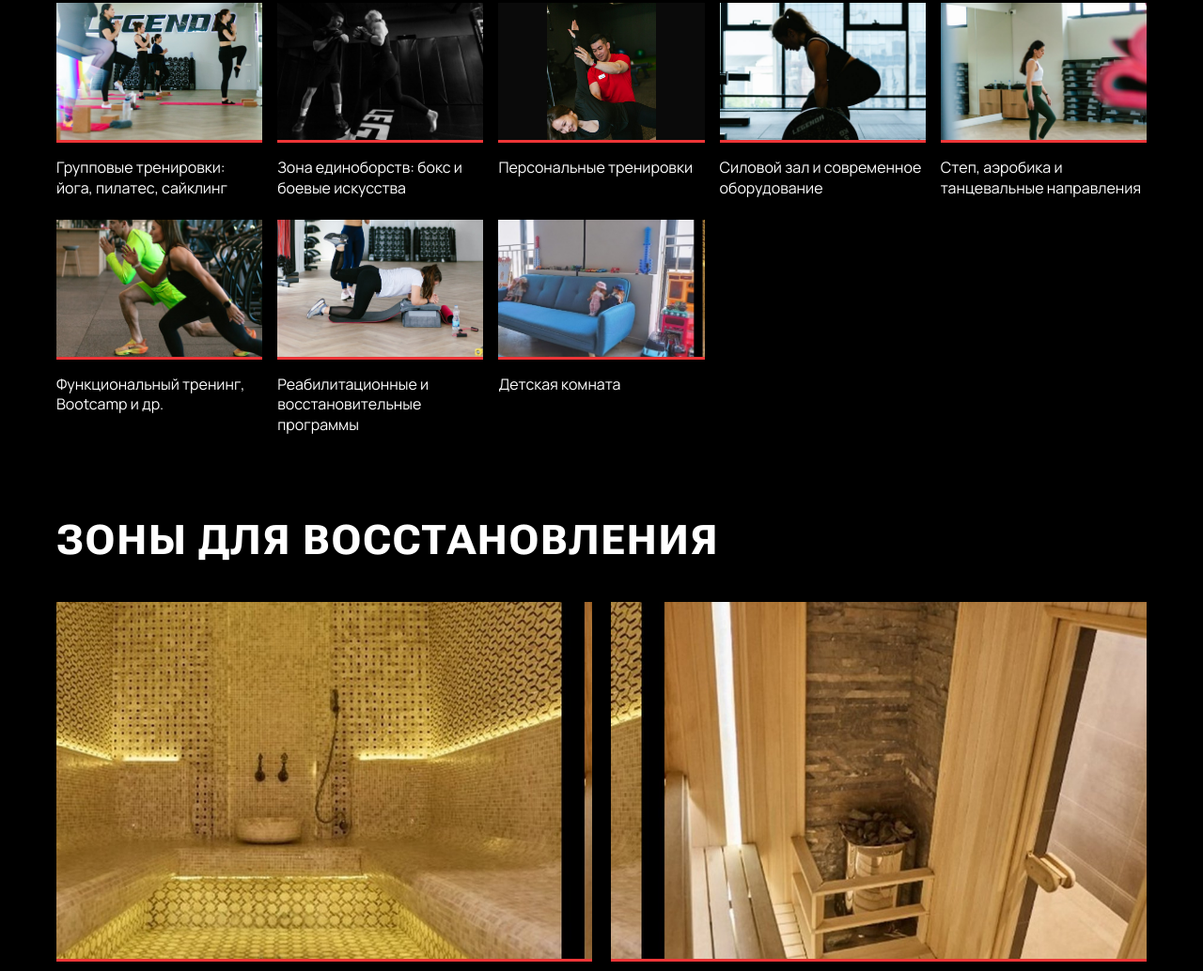
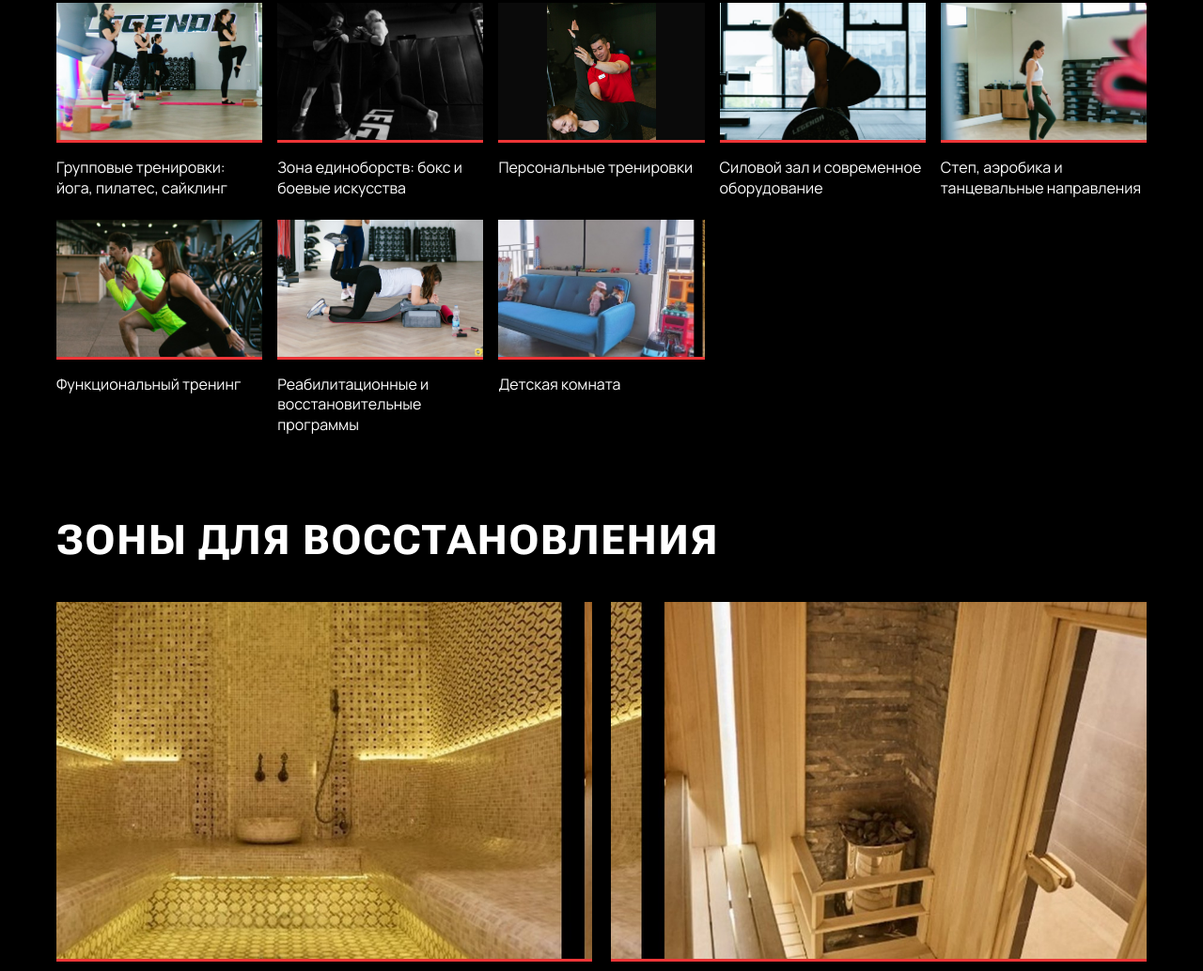
Before and after one commit to surenmigorskiy-ui/legenda-landing, a plain HTML site: page index.html in a window 1280 px wide. Shown: the part 2208-3242 px from the top of the page at 94% size. Drawn offline with Linux system fonts and the light colour scheme.

Commit message:
Поднять кадр функционала и укоротить подпись
Голова в кадре; подпись только «Функциональный тренинг» (RU/UZ).

```diff
--- a/app.js
+++ b/app.js
@@ -78,7 +78,7 @@ const UZ = {
   "act.5.alt": "Step va aerobika",
   "act.5": "Step, aerobika va raqs yoʻnalishlari",
   "act.6.alt": "Funksional trening",
-  "act.6": "Funksional trening, Bootcamp va boshqalar",
+  "act.6": "Funksional trening",
   "act.7.alt": "Tiklanish dasturlari",
   "act.7": "Reabilitatsiya va tiklanish dasturlari",
   "act.8.alt": "Bolalar xonasi",
--- a/index.html
+++ b/index.html
@@ -146,7 +146,7 @@
         <article class="slide">
           <img class="slide__img--func" src="assets/activity-4.jpg" alt="Функциональный тренинг" data-i18n-alt="act.6.alt" />
           <div class="slide__bar"></div>
-          <p data-i18n="act.6">Функциональный тренинг, Bootcamp и др.</p>
+          <p data-i18n="act.6">Функциональный тренинг</p>
         </article>
         <article class="slide">
           <img class="slide__img--recover" src="assets/activity-6.jpg" alt="Восстановительные программы" data-i18n-alt="act.7.alt" />
--- a/styles.css
+++ b/styles.css
@@ -528,7 +528,8 @@ button {
 }
 
 .slide img.slide__img--func {
-  object-position: center 100%;
+  /* Shifted up so the man's head stays fully in frame */
+  object-position: center 78%;
 }
 
 .slide img.slide__img--recover {
```
